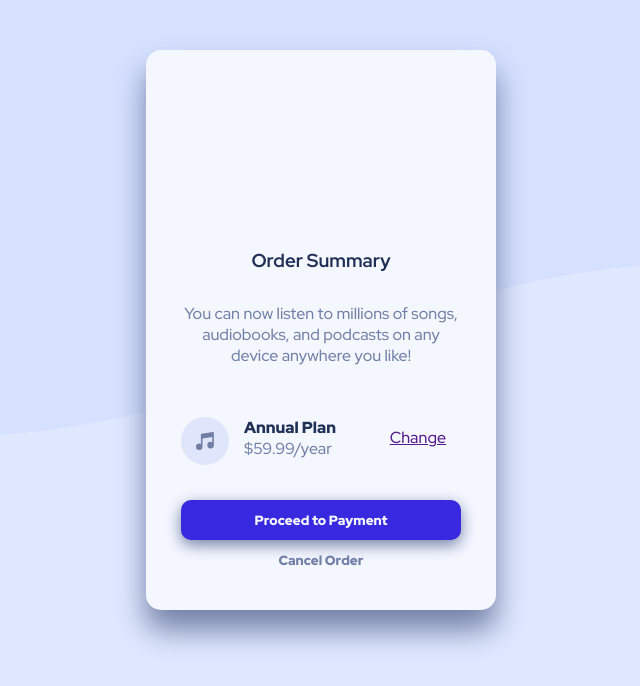
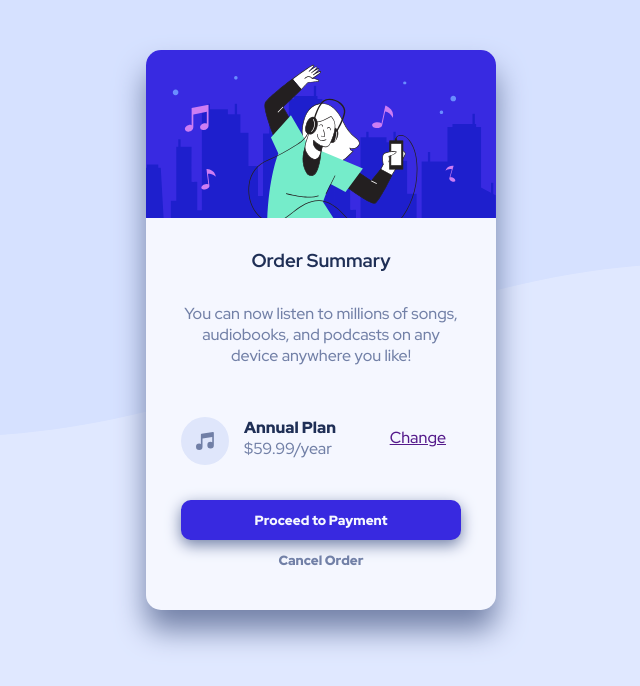
Before and after one commit to echudev/orderCard, a plain HTML site: page index.html in a window 1280 px wide. Shown: the top 686 px of the page, without its empty margins (319-959 px from the left). Drawn offline with Linux system fonts and the light colour scheme.

Commit message:
corrección ruta imagen en css

```diff
--- a/css/estilos.css
+++ b/css/estilos.css
@@ -44,7 +44,7 @@ body{
 .container-card-image{
     width:100%;
     height:30%;
-    background-image:url(/orderSummary/images/illustration-hero.svg);
+    background-image:url(../images/illustration-hero.svg);
     background-size:cover;
     border-top-left-radius: 15px;
     border-top-right-radius: 15px;
```
